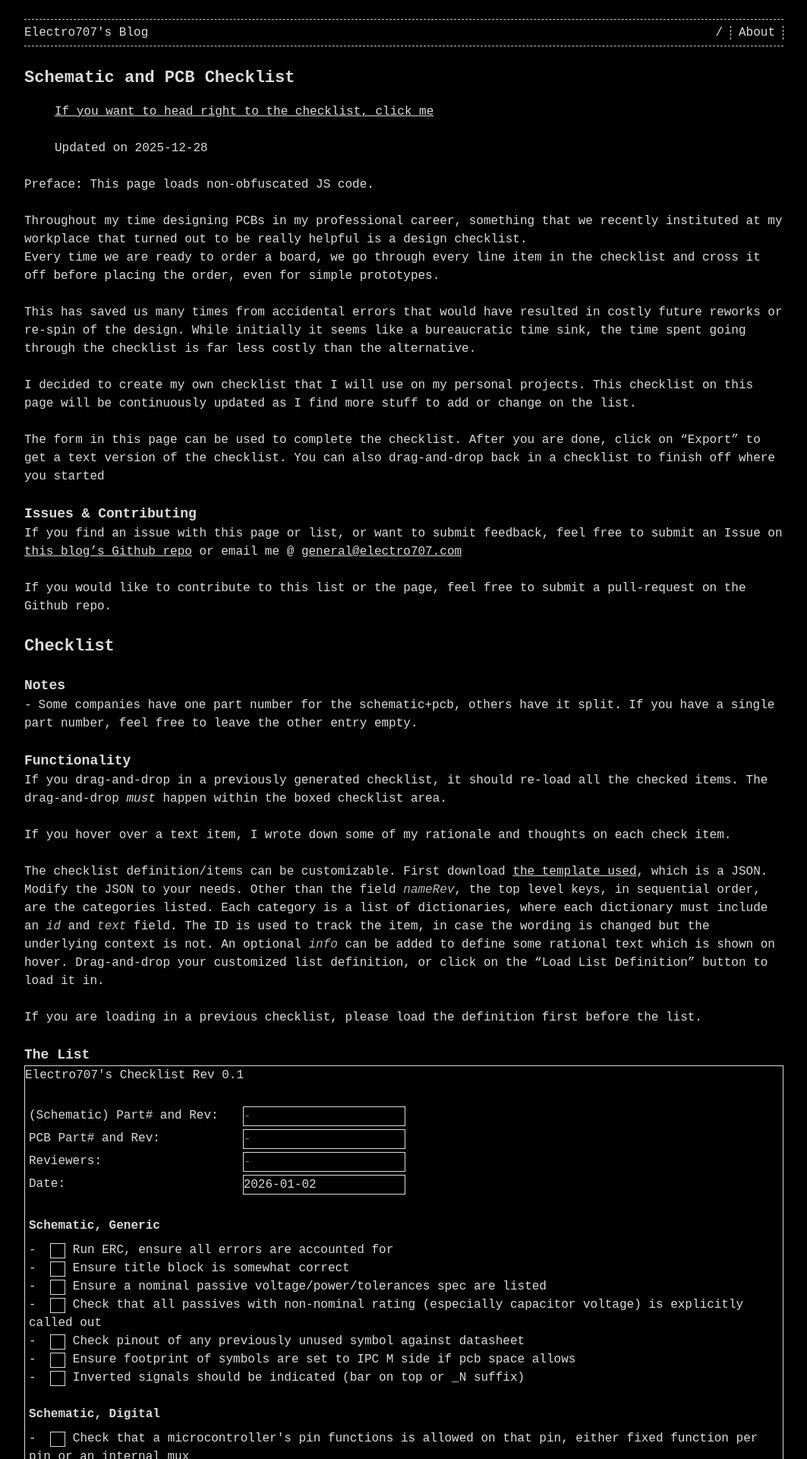
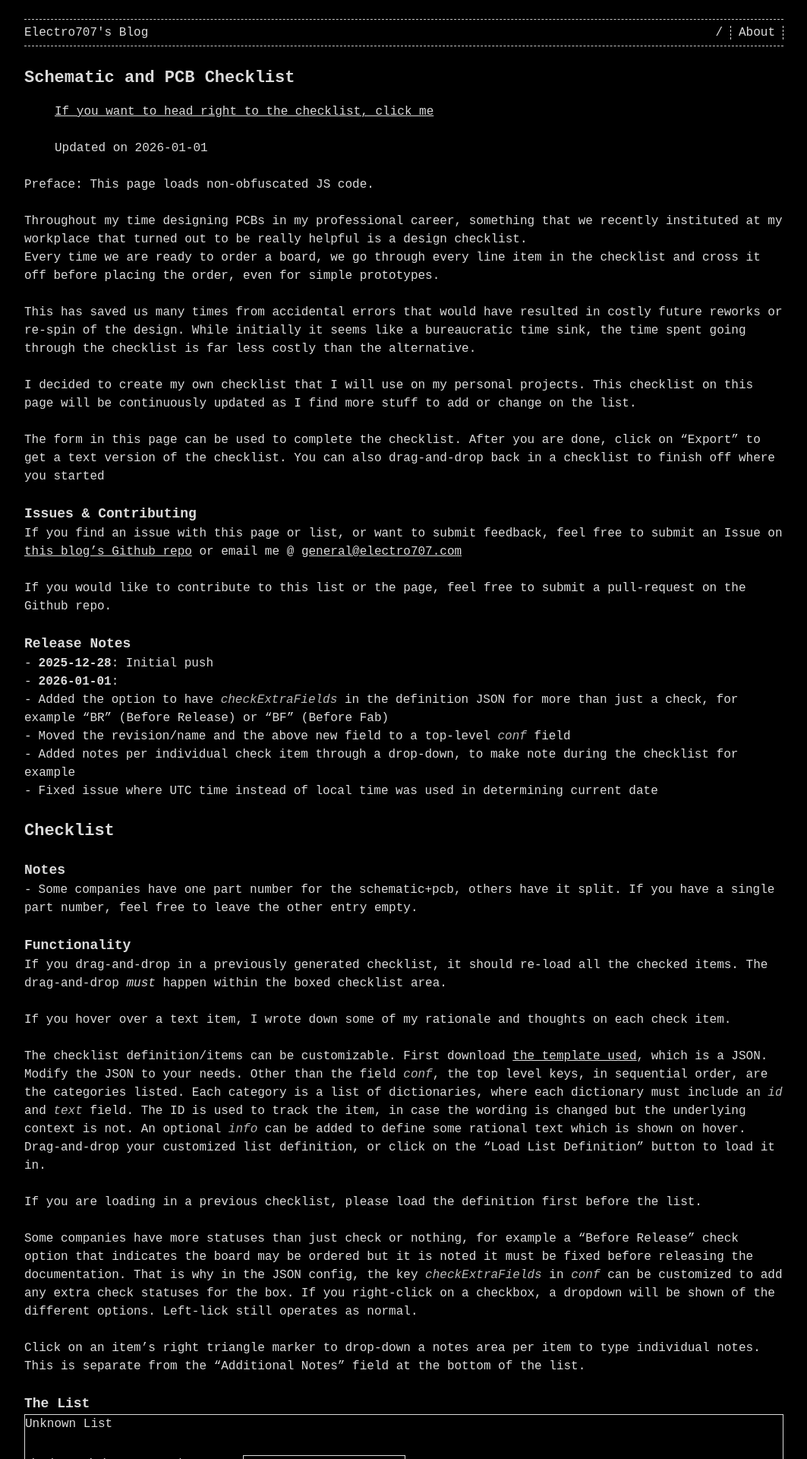
Before and after one commit to Electro707/e707_website_main, a Jekyll site: the page built from blog/info/PCBChecklist.md, in a window 1280 px wide. Shown: the top 1920 px of the page at 76% size, without its empty margins (108-1171 px from the left). Built offline with Jekyll 4.4.1, drawn with Linux system fonts in a browser that asks for light colours; some web fonts are replaced; part of the change alters nothing that is shown.

Commit message:
Updated PCB Checklist, all functionality

```diff
--- a/blog/info/PCBChecklist.md
+++ b/blog/info/PCBChecklist.md
@@ -2,7 +2,7 @@
 layout: page
 title:  "Schematic and PCB Checklist"
 categories: programming
-date: 2025-12-28
+date: 2026-01-01
 ---
 
 <style type="text/css">
@@ -10,13 +10,39 @@ date: 2025-12-28
         margin-left: 5px;
         margin-bottom: 0;
     }
+    #checklistDiv li {
+        margin-bottom: 0.25em;
+        list-style-type: none;
+    }
+    #checklistDiv li::before {
+        text-indent: -5px;
+        pointer-events: auto;
+        cursor: pointer;
+    }
+    #checklistDiv li.arrR::before {
+        content: "\25B6";
+    }
+    #checklistDiv li.arrD::before {
+        content: "\25BC";
+    }
     #checklistDiv p {
         margin-left: 5px;
         margin-top: 24px;
         margin-bottom: 0.5em;
     }
-    #checklistDiv label {
+    #checklistDiv select {
+        width: auto;
+        min-width: 1.5em;
+        height: 1.5em;
+        text-align: center;
+        margin-right: 0.5em;
+        line-height: 1;
         cursor: pointer;
+    }
+    .chk_notes{
+        margin: 5px;
+        padding: 5px;
+        width: 75%;
     }
     #info {
         display: grid;
@@ -37,7 +63,7 @@ date: 2025-12-28
         border-style: solid;
         border-width: 1px;
     }
-    textarea {
+    #ent_notes {
         margin: 5px;
         padding: 5px;
         width: 75%;
@@ -64,6 +90,14 @@ If you find an issue with this page or list, or want to submit feedback, feel fr
 
 If you would like to contribute to this list or the page, feel free to submit a pull-request on the Github repo.
 
+## Release Notes
+- **2025-12-28**: Initial push
+- **2026-01-01**:
+    - Added the option to have `checkExtraFields` in the definition JSON for more than just a check, for example "BR" (Before Release) or "BF" (Before Fab)
+    - Moved the revision/name and the above new field to a top-level `conf` field
+    - Added notes per individual check item through a drop-down, to make note during the checklist for example
+    - Fixed issue where UTC time instead of local time was used in determining current date
+
 # Checklist
 
 ## Notes
@@ -74,9 +108,13 @@ If you drag-and-drop in a previously generated checklist, it should re-load all
 
 If you hover over a text item, I wrote down some of my rationale and thoughts on each check item.
 
-The checklist definition/items can be customizable. First download [the template used](PCBChecklist/PCBChecklistItems.json){:target="_blank"}, which is a JSON. Modify the JSON to your needs. Other than the field `nameRev`, the top level keys, in sequential order, are the categories listed. Each category is a list of dictionaries, where each dictionary must include an `id` and `text` field. The ID is used to track the item, in case the wording is changed but the underlying context is not. An optional `info` can be added to define some rational text which is shown on hover. Drag-and-drop your customized list definition, or click on the "Load List Definition" button to load it in.
+The checklist definition/items can be customizable. First download [the template used](PCBChecklist/PCBChecklistItems.json){:target="_blank"}, which is a JSON. Modify the JSON to your needs. Other than the field `conf`, the top level keys, in sequential order, are the categories listed. Each category is a list of dictionaries, where each dictionary must include an `id` and `text` field. The ID is used to track the item, in case the wording is changed but the underlying context is not. An optional `info` can be added to define some rational text which is shown on hover. Drag-and-drop your customized list definition, or click on the "Load List Definition" button to load it in.
 
 If you are loading in a previous checklist, please load the definition first before the list.
+
+Some companies have more statuses than just check or nothing, for example a "Before Release" check option that indicates the board may be ordered but it is noted it must be fixed before releasing the documentation. That is why in the JSON config, the key `checkExtraFields` in `conf` can be customized to add any extra check statuses for the box. If you right-click on a checkbox, a dropdown will be shown of the different options. Left-lick still operates as normal.
+
+Click on an item's right triangle marker to drop-down a notes area per item to type individual notes. This is separate from the "Additional Notes" field at the bottom of the list.
 
 ## The List
 <div id="ckhListForm">
@@ -136,27 +174,83 @@ If you are loading in a previous checklist, please load the definition first bef
     function populateList(){
         var newHtml = "";
         var chkName = "Unknown List";
+        var extraFields = [];
         for (let header in chkData){
-            if(header == "nameRev"){
-                chkName = chkData[header];
+            if(header == "conf"){
+                if("checkExtraFields" in chkData[header]){
+                    extraFields = chkData[header]["checkExtraFields"];
+                }
+                else if("nameRev" in chkData[header]){
+                    chkName = chkData[header]["nameRev"];
+                }
                 continue;
-            }
+            };
             newHtml += `<p><b>${header}</b></p>`;
             newHtml += "<ul>";
             chkData[header].forEach(itm => {
-                const id = "ent_ckh_" + itm['id'];
-                newHtml += `<li> <input type="checkbox" id="${id}"> <label for="${id}" title="${itm['info']}">${itm['text']}</label> </li>`;
+                const id = "chk_" + itm['id'];
+                newHtml += `<li id="li_${itm['id']}" class="arrR"> <select id="${id}">
+                        <option value=""></option>
+                        <option value="X">X</option>`;
+                extraFields.forEach(x => {newHtml += `<option value="${x}">${x}</option>`})
+                newHtml += `</select><label for=${id} title="${itm['info']}">${itm['text']}</label> </li>`
+                newHtml += `<textarea id="notes_${itm['id']}" class="chk_notes" placeholder="Additional Notes" rows="1" cols="50" style="display: none"></textarea>`
             });
 
             newHtml += "</ul>";
         };
-        // console.log(newHtml);
         document.getElementById("checklistDiv").innerHTML = newHtml;
         document.getElementById("chkListName").innerHTML = chkName;
+
+        // create callback function for checkbox
+        Array.from(document.querySelectorAll('#checklistDiv select')).forEach(inp => {
+            inp.addEventListener("click", (e) => {
+                e.preventDefault();
+                if(!e.isPrimary) return;
+                if(inp.value == ''){
+                    inp.value = 'X';
+                } else {
+                    inp.value = '';
+                }
+            });
+            inp.addEventListener("mousedown", (e) => {
+                e.preventDefault();
+            });
+            inp.addEventListener("contextmenu", (e) => {
+                e.preventDefault();
+                const targ = e.target;
+                targ.showPicker();
+            });
+        });
+
+        // prevent the enter key to be used in the checklist item notes, as it's designed for 1-line visually
+        Array.from(document.querySelectorAll('#checklistDiv textarea')).forEach(itm => {
+            itm.addEventListener("keydown", (e) => {if (e.key === "Enter") {e.preventDefault();}});
+        });
+
+        // create callbacks to clicking the list dropdown
+        Array.from(document.querySelectorAll('#checklistDiv li')).forEach(ulInp => {
+            ulInp.addEventListener("click", (e) => {
+                if(e.target.localName == "li" && e.offsetX <= 10){
+                    e.preventDefault();
+                    const ulId = e.target.id;
+                    var i = ulId.indexOf("_");
+                    const baseId = i !== -1 ? ulId.slice(i + 1) : null;
+                    const noteId = document.getElementById(`notes_${baseId}`);
+                    openCheckNote(baseId, noteId.style.display == 'none');
+                }
+
+            });
+        });
     }
 
     function clearAllCheck(){
-        Array.from(document.querySelectorAll('#checklistDiv input[type="checkbox"]')).forEach(cb => cb.checked = false);
+        Array.from(document.querySelectorAll('#checklistDiv select')).forEach(cb => cb.value = "");
+        Array.from(document.querySelectorAll('#checklistDiv textarea')).forEach(cb => cb.value = "");
+        for (let header in chkData){
+            if(header == 'conf'){continue;}
+            chkData[header].forEach(itm => openCheckNote(itm['id'], false));
+        }
         document.getElementById('ent_sch_p').value = "";
         document.getElementById('ent_pcb_p').value = "";
         document.getElementById('ent_attend').value = "";
@@ -165,7 +259,7 @@ If you are loading in a previous checklist, please load the definition first bef
     }
 
     function loadCurrentDate(){
-        const dateV = new Date().toISOString().slice(0, 10);
+        const dateV = new Date().toLocaleDateString('en-CA').slice(0, 10);
         document.getElementById("ent_date").value = dateV;
     }
 
@@ -174,7 +268,6 @@ If you are loading in a previous checklist, please load the definition first bef
     }
 
     async function dropHandler(e){
-        console.log(e);
         // from https://developer.mozilla.org/en-US/docs/Web/API/HTML_Drag_and_Drop_API/File_drag_and_drop
         if ([...e.dataTransfer.items].some((item) => item.kind === "file")) {
             e.preventDefault();
@@ -206,9 +299,7 @@ If you are loading in a previous checklist, please load the definition first bef
         }
         input.type = 'file';
         input.click();
-        console.log(input);
         input.onchange = e => {
-            console.log(e);
             var file = e.target.files[0];
             loadedSomeFile(file);
             input.remove();
@@ -220,10 +311,12 @@ If you are loading in a previous checklist, please load the definition first bef
 
         var src = await file.text();
         // from https://developer.mozilla.org/en-US/docs/Web/JavaScript/Guide/Regular_expressions#using_regular_expressions_in_javascript
-        const re = new RegExp(/-\ \[(.?)\].*\((\w*)\)$/);
+        const re = new RegExp(/-\ \[(.*)\].*\((\w*)\)$/);
+        const reNotes = new RegExp(/\ +>\ (.*)$/);
 
         var inNotesSec = false;
         var notesSec = [];
+        var lastId = null;
 
         src = src.split('\n');
         src.forEach(line => {
@@ -258,19 +351,45 @@ If you are loading in a previous checklist, please load the definition first bef
             const reM = re.exec(line.trim());
             if(reM !== null){
                 const id = reM[2];
-                const chkState = reM[1];
-                var isChecked = false;
-                if(chkState != " "){
-                    isChecked = true;
-                }
-                // console.log(id, isChecked, reM);
-                const chkBox = document.querySelector(`#checklistDiv input[id="ent_ckh_${id}"]`);
-                chkBox.checked = isChecked;
+                const chkVal = reM[1];
+                lastId = id;
+                const chkBox = document.getElementById(`chk_${id}`);
+                chkBox.value = chkVal.trim();
+                return;
+            }
+
+            const reMNotes = reNotes.exec(line.trimEnd());
+            if(reMNotes !== null){
+                const note = document.getElementById(`notes_${lastId}`);
+                note.value = reMNotes[1].trim().replace('|', '\n');
+                openCheckNote(lastId, true);
             }
         });
     }
 
+    function openCheckNote(id, open){
+        const note = document.getElementById(`notes_${id}`);
+        const li = document.getElementById(`li_${id}`);
+
+        if(open){
+            note.style.display = 'block';
+            li.className = "arrD";
+        } else {
+            note.style.display = 'none';
+            li.className = "arrR";
+        }
+
+    }
+
     function clickedExportList(){
+        var maxCheckStrLen = Array.from(document.querySelectorAll(`#checklistDiv select`), s=>s.value).reduce(function (a, b) {
+            return a.length > b.length ? a : b;
+        }).length;
+        // make odd so the X is always nicely centered
+        if(maxCheckStrLen % 2 == 0){
+            maxCheckStrLen += 1;
+        }
+
         toPrintTxt = [];
         toPrintTxt.push(document.getElementById("chkListName").innerHTML);
         toPrintTxt.push("");
@@ -286,19 +405,32 @@ If you are loading in a previous checklist, please load the definition first bef
         });
 
         for (let header in chkData){
-            if(header == "nameRev"){continue;}
+            if(header == "conf"){continue;}
 
             toPrintTxt.push("");
             toPrintTxt.push(`${header}: `);
             chkData[header].forEach(itm => {
-                const id = "ent_ckh_" + itm['id'];
-                const labelTxt = document.querySelector(`label[for="${id}"]`);
-                const chkBox = document.querySelector(`#checklistDiv input[id="${id}"]`);
-                const checkTxt = chkBox.checked ? 'x' : ' ';
-                toPrintTxt.push(`- [${checkTxt}] ${labelTxt.textContent.trim()} (${itm['id']})`)
+                const baseId = itm['id'];
+                const chkId = "chk_" + baseId;
+                const labelTxt = document.querySelector(`label[for="${chkId}"]`);
+                const chkBox = document.querySelector(`#checklistDiv select[id="${chkId}"]`);
+                var checkTxt = chkBox.value;
+
+                const toPad = maxCheckStrLen - checkTxt.length;
+                const padLeft = Math.floor(toPad/2);
+                const padRight = toPad - padLeft;
+                checkTxt = " ".repeat(padLeft) + checkTxt + " ".repeat(padRight);
+
+                toPrintTxt.push(`- [${checkTxt}] ${labelTxt.textContent.trim()} (${baseId})`);
+
+                var itmNotes = document.getElementById(`notes_${baseId}`).value;
+                if(itmNotes != ""){
+                    itmNotes = "> " + itmNotes;
+                    itmNotes = itmNotes.replace('\n', '|');
+                    toPrintTxt.push(" ".repeat(5+maxCheckStrLen) + itmNotes);
+                }
             });
         };
-        // console.log(toPrintTxt.join('\n'));
 
         const text = toPrintTxt.join('\n');
         const blob = new Blob([text], { type: "text/plain" });
--- a/blog/info/PCBChecklist/PCBChecklistItems.json
+++ b/blog/info/PCBChecklist/PCBChecklistItems.json
@@ -1,5 +1,8 @@
 {
-    "nameRev": "Electro707's Checklist Rev 0.1",
+    "conf":{
+        "nameRev": "Electro707's Checklist Rev 0.1",
+        "checkExtraFields": []
+    },
     "Schematic, Generic":[
         {
             "id": "s1",
```
